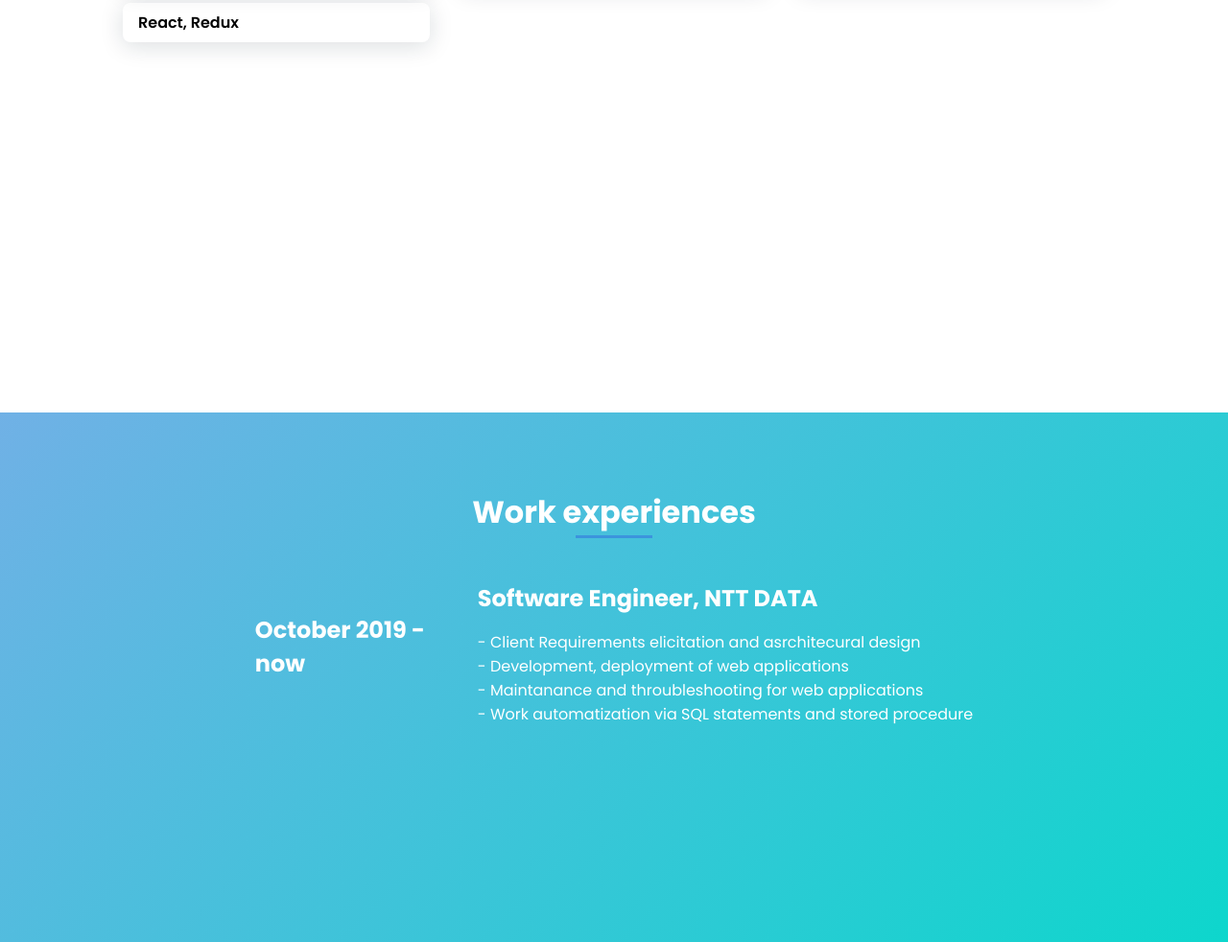
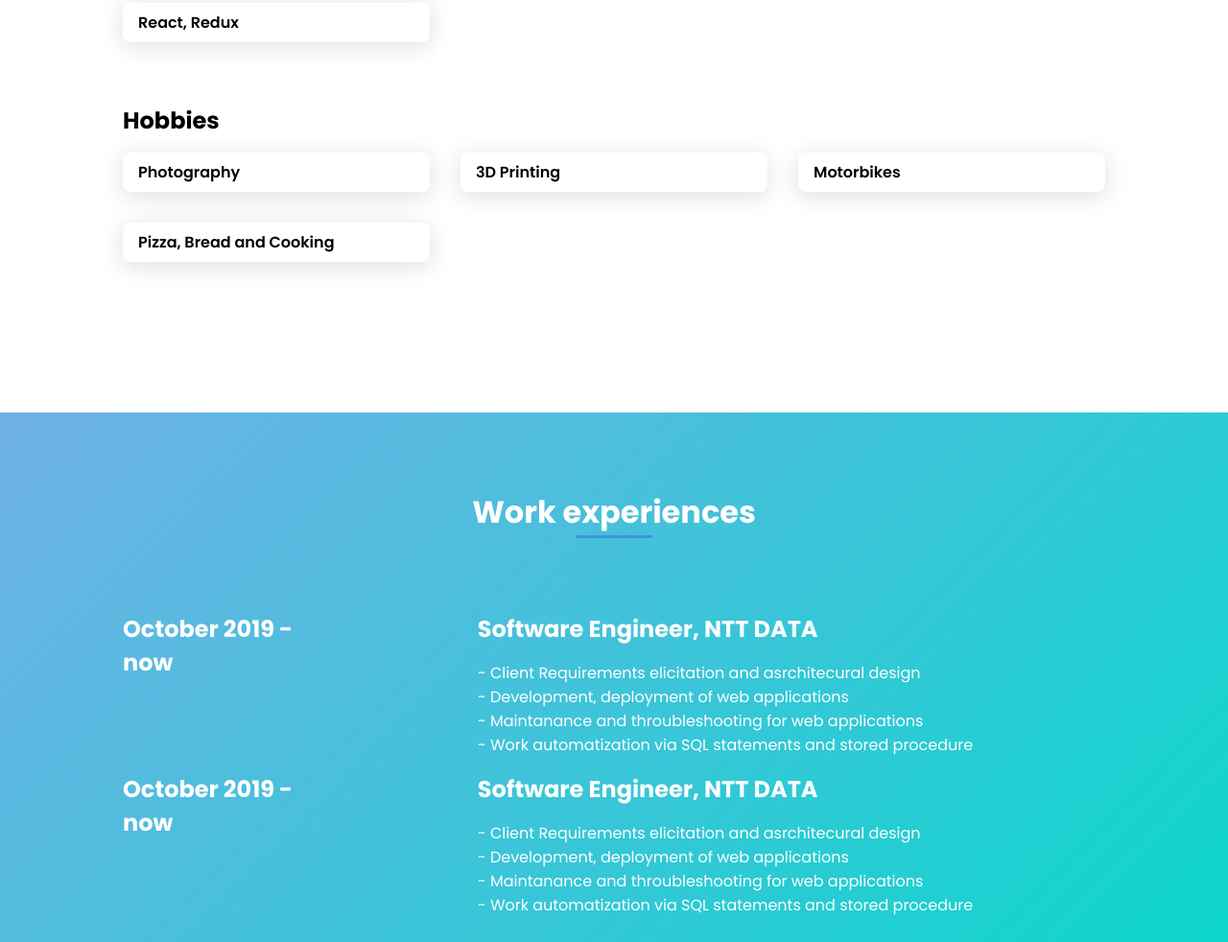
Before and after one commit to venierov/venierov.github.io, a plain HTML site: page index.html in a window 1280 px wide. Shown: the part 1970-2952 px from the top of the page at 96% size. Drawn offline with nearby package versions, Linux system fonts and the light colour scheme.

Commit message:
layout testing

```diff
--- a/assets/css/styles.css
+++ b/assets/css/styles.css
@@ -572,15 +572,13 @@ img {
     width: 300px;
   }
   .skills__container {
-    /* grid-template-columns: repeat(2, 1fr); */
-
-    grid-template-columns: 200px auto;
+    grid-template-columns: repeat(3, 1fr);
     column-gap: 2rem;
     align-items: center;
     text-align: initial;
   }
   .work__container {
-    grid-template-columns: repeat(3, 1fr);
+    grid-template-columns: 200px auto;
     column-gap: 2rem;
   }
 }
--- a/index.html
+++ b/index.html
@@ -69,9 +69,9 @@
         <section class="skills section" id="skills">
             <h2 class="section-title">Skills</h2>
             <div class="bd-grid">
-                <h2 class="skills__subtitle">Profesional Skills</h2>
+                <h2 class="skills__subtitle">Professional Skills</h2>
             </div>
-            <div class="work__container bd-grid">
+            <div class="skills__container bd-grid">
 
                 <div class="skills__data">
                     <div class="skills__names">
@@ -116,12 +116,44 @@
                 </div>
 
             </div>
+
+            <section class="skills section" id="hobbies">
+            <div class="bd-grid">
+                <h2 class="skills__subtitle">Hobbies</h2>
+            </div>
+            <div class="skills__container bd-grid">
+
+                <div class="skills__data">
+                    <div class="skills__names">
+                        <span class="skills__name">Photography</span>
+                    </div>
+                </div>
+
+                <div class="skills__data">
+                    <div class="skills__names">
+                        <span class="skills__name">3D Printing</span>
+                    </div>
+                </div>
+
+                <div class="skills__data">
+                    <div class="skills__names">
+                        <span class="skills__name">Motorbikes</span>
+                    </div>
+                </div>
+
+                <div class="skills__data">
+                    <div class="skills__names">
+                        <span class="skills__name">Pizza, Bread and Cooking</span>
+                    </div>
+                </div>
+            </div>
+        </section>
         </section>
 
         <!--===== WORK=====-->
             <section class="work section" id="work">
                 <h2 class="section-title work__title">Work experiences</h2>
-                <div class="skills__container bd-grid">
+                <div class="work__container bd-grid">
                     <h2 class="about__subtitle">October 2019 - now</h2>
                     <div class="bd-grid">
                         <div>
@@ -132,8 +164,20 @@
                             <p class="about__text"> - Maintanance and throubleshooting for web applications</p>
                             <p class="about__text"> - Work automatization via SQL statements and stored procedure</p>
                         </div>
+                    </div>
+
+                    <h2 class="about__subtitle">October 2019 - now</h2>
+                    <div class="bd-grid">
+                        <div>
+                            <h2 class="about__subtitle">Software Engineer, NTT DATA</h2>
+
+                            <p class="about__text"> - Client Requirements elicitation and asrchitecural design</p>
+                            <p class="about__text"> - Development, deployment of web applications</p>
+                            <p class="about__text"> - Maintanance and throubleshooting for web applications</p>
+                            <p class="about__text"> - Work automatization via SQL statements and stored procedure</p>
+                        </div>
+                    </div>
                 </div>
-            </div>
 
             </section>
             <!--===== CONTACT =====-->
```
